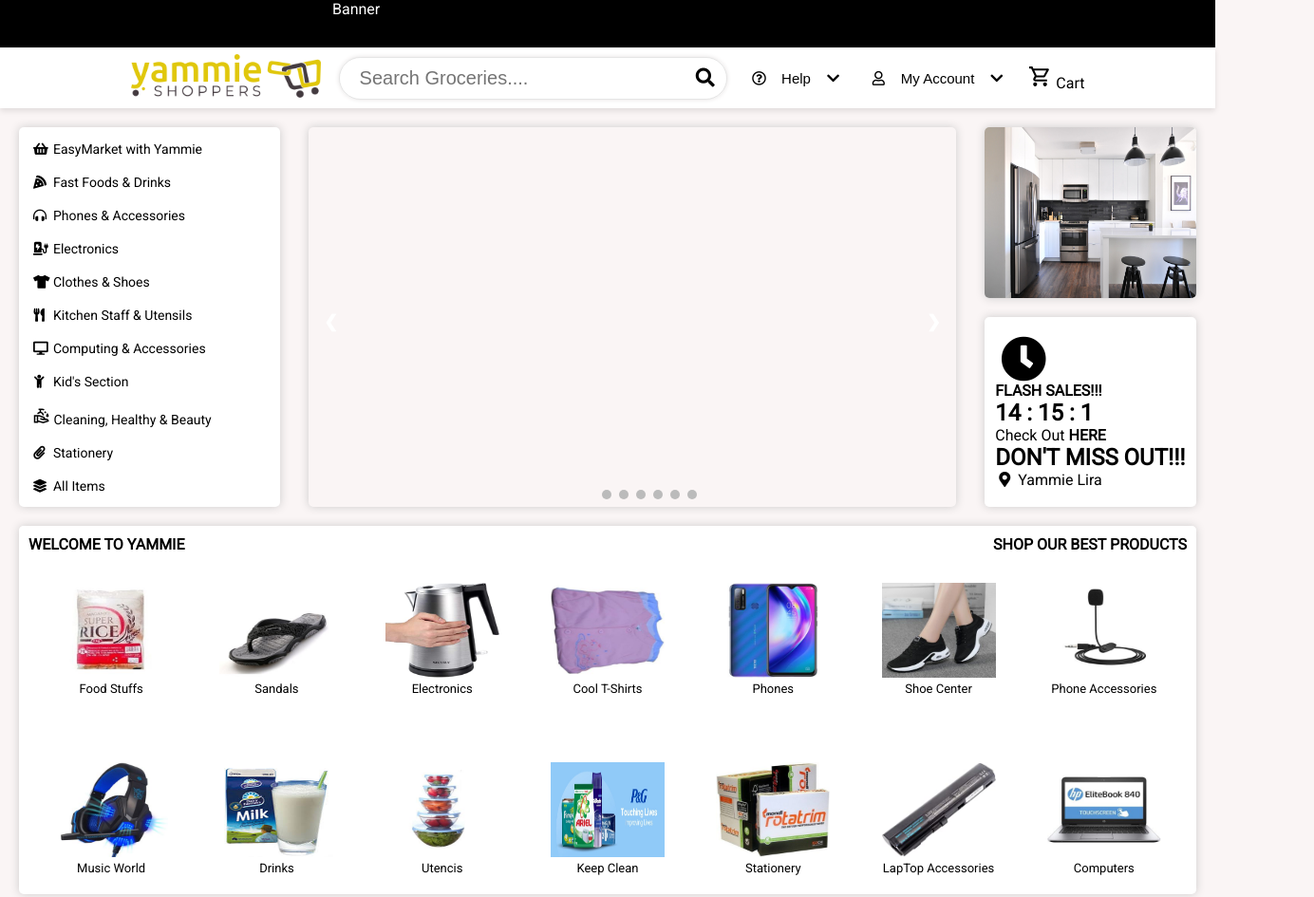
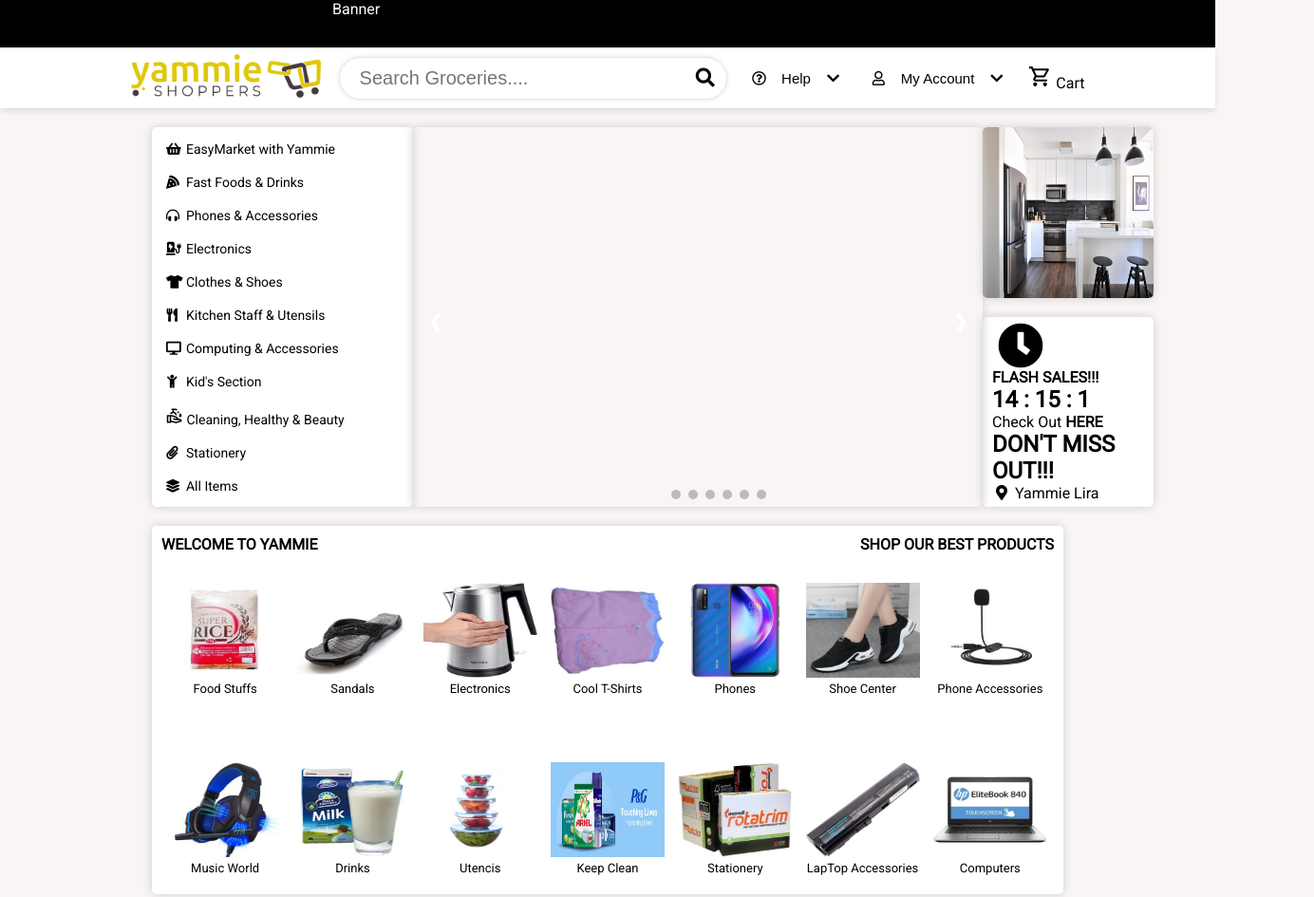
Before and after one commit to 17Xamuel/yammieshoppers, a website: page public/index.html in a window 1280 px wide. Shown: the top 945 px of the page at 95% size, 1384 px wide, since content can reach past the window. Drawn offline with nearby package versions, Linux system fonts and the light colour scheme; no server answers.

Commit message:
index width

```diff
--- a/public/index.html
+++ b/public/index.html
@@ -154,7 +154,7 @@
       .m-ctr {
         margin: 10px auto;
         width: 75vw;
-        min-width: 1240px;
+        max-width: 1240px;
         position: relative;
       }
       .container1 {
```
